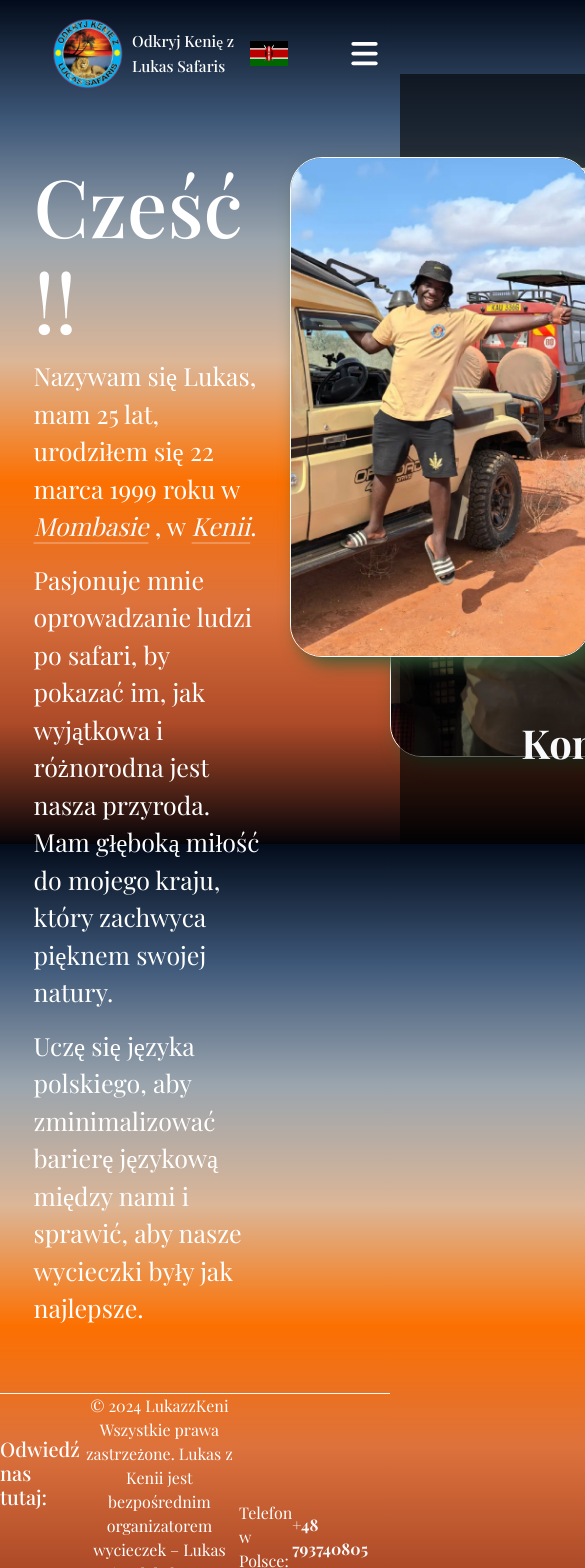
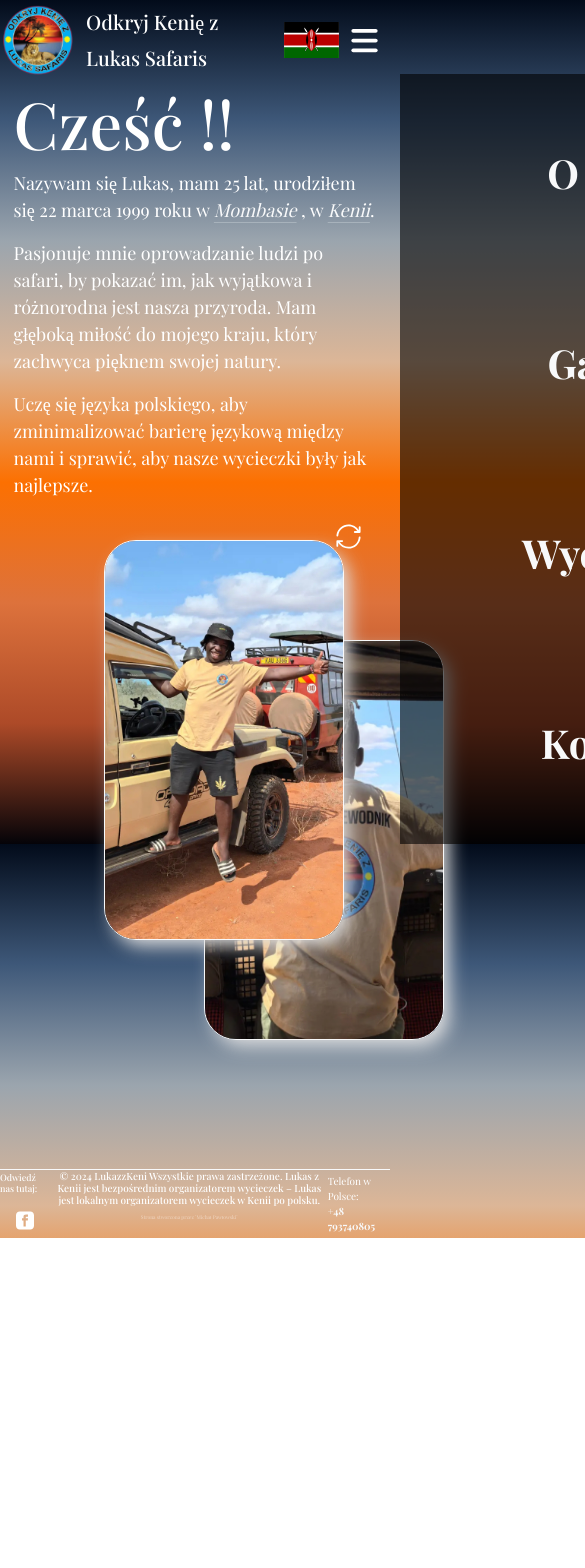
Before and after one commit to aJpaRmp/Odkrywaj-Kenie-z-Lucasem, a React (Vite) app: page /about in a window 390 px wide. Shown: the top 1568 px of the page, 585 px wide, since content can reach past the window. After the commit the page ends 1238 px from the top, so only its background shows below. Built offline with nearby package versions, Linux system fonts and the light colour scheme; a web font is replaced by a local one.

Commit message:
stworzenie media, poprawa stylow i class

```diff
--- a/src/components/About/About.jsx
+++ b/src/components/About/About.jsx
@@ -30,8 +30,8 @@ const About = () => {
   };
 
   return (
-    <section id="About" className="d-flex justify-content-around w-100">
-      <div className="oMnie d-flex flex-column justify-content-center align-item-center position-relative w-75">
+    <section id="About" className="d-flex justify-content-around w-100 p-1">
+      <div className="oMnie d-flex flex-column justify-content-center align-item-center col-xxl-8  col-xl-8 col-lg-7 col-md-7 col-sm-6 col-12">
         <div>
           <h1>Cześć !!</h1>
           <p>
@@ -63,7 +63,7 @@ const About = () => {
           </p>
         </div>
       </div>
-      <div className="div__me__img position-relative w-25">
+      <div className="div__me__img position-relative col-xxl-4  col-xl-4 col-lg-5 col-md-5 col-sm-6 col-12">
         {/* Zmieniamy kolejność obrazów na podstawie isSwapped */}
         <div
           className={`border rounded-5 border-light position-absolute overflow-hidden me me__first ${
@@ -89,7 +89,7 @@ const About = () => {
             alt="Moje zdjecie, miło cię widzieć"
           />
         </div>
-        <button type="button" id="me__arrow" className="btn btn-link" onClick={handleSwapImages}>
+        <button type="button" id="me__arrow" className="btn btn-link position-absolute" onClick={handleSwapImages}>
           <img loading="lazy" src={rotate} alt="strzałka zmieniająca widoczność zdjęcia" />
         </button>
       </div>
--- a/src/components/About/_about.scss
+++ b/src/components/About/_about.scss
@@ -25,9 +25,9 @@
     .me {
       width: 300px;
       height: 500px;
-      -webkit-box-shadow: 7px 8px 18px -2px rgba(55, 91, 55, 1);
-      -moz-box-shadow: 7px 8px 18px -2px rgba(55, 91, 55, 1);
-      box-shadow: 7px 8px 18px -2px rgba(55, 91, 55, 1);
+      -webkit-box-shadow: 7px 8px 18px -2px rgb(223, 223, 223);
+      -moz-box-shadow: 7px 8px 18px -2px rgb(223, 223, 223);
+      box-shadow: 7px 8px 18px -2px rgb(223, 223, 223);
       transition: top 0.5s ease, left 0.5s ease, z-index 0s 0.2s;
     }
     .me_img {
@@ -45,7 +45,6 @@
       left: 100px;
     }
     #me__arrow {
-      position: absolute;
       right: 0px;
       margin-right: 10px;
       top: 0px;
--- a/src/components/Contact/_form.scss
+++ b/src/components/Contact/_form.scss
@@ -13,7 +13,8 @@
 
     img {
       @include border;
-      transform: scale(0.85);
+      width: 450px;
+      height: 600px;
       transition: transform 0.3s ease;
 
       &:hover {
--- a/src/components/Footer/Footer.jsx
+++ b/src/components/Footer/Footer.jsx
@@ -4,20 +4,21 @@ const Footer = () => {
   return (
     <footer className="d-flex border-top border-light border-1  justify-content-between w-100">
       <div className="socialmedia  d-flex align-items-center justify-content-center flex-wrap">
-        <h4>Zapraszamy na:</h4>
         <h5>Odwiedź nas tutaj:</h5>
         <a href="https://www.facebook.com/ba.lucah.5" target="_blank">
           <img loading="lazy" id="facebook__img" src={facebook} alt="Odwiedź nas na facebooku" />
         </a>
       </div>
       <div className="prawa__autorkie text-center d-flex flex-column">
-        © 2024 LukazzKeni Wszystkie prawa zastrzeżone. Lukas z Kenii jest bezpośrednim organizatorem wycieczek – Lukas
-        jest lokalnym organizatorem wycieczek w Kenii po polsku.
+        <h6>
+          © 2024 LukazzKeni Wszystkie prawa zastrzeżone. Lukas z Kenii jest bezpośrednim organizatorem wycieczek – Lukas
+          jest lokalnym organizatorem wycieczek w Kenii po polsku.
+        </h6>
         <p id="author" className="opacity-50">
           Strona stworzona przez `Michał Pawłowski`
         </p>
       </div>
-      <div className="telefon d-flex align-items-center justify-content-center">
+      <div className="phone d-flex flex-column align-items-center justify-content-center">
         Telefon w Polsce:
         <a className="tel link-offset-2 link-underline link-underline-opacity-0 link-light" href="tel:+48 793740805">
           <strong> +48 793740805</strong>
--- a/src/components/Footer/_footer.scss
+++ b/src/components/Footer/_footer.scss
@@ -17,6 +17,6 @@ footer {
     font-size: 5px;
   }
   .tel {
-    margin-right: 22px;
+    margin-right: auto;
   }
 }
--- a/src/components/Gallery/Gallery.jsx
+++ b/src/components/Gallery/Gallery.jsx
@@ -43,7 +43,7 @@ const Gallery = () => {
     <section id="Gallery" className="w-100 d-flex flex-column justify-content-center align-items-center ">
       <div className="gallery ">
         <h1 className="text-center ">Zdjęcia</h1>
-        <ul className="gallery__ul d-flex flex-wrap">
+        <ul className="gallery__ul d-flex flex-wrap justify-content-center">
           {images.map((image, index) => (
             <li
               key={index}
--- a/src/components/Gallery/_gallery.scss
+++ b/src/components/Gallery/_gallery.scss
@@ -24,7 +24,7 @@
         cursor: pointer;
         margin: 20px;
         max-height: 235px;
-        max-width: 325px;
+        max-width: 320px;
         transition: transform 0.3s;
         img {
           height: 100%;
--- a/src/components/Header/_header.scss
+++ b/src/components/Header/_header.scss
@@ -5,7 +5,7 @@ header {
   .logo__name {
     #logo {
       width: 100px;
-      height: 101px;
+      height: 100px;
       margin: 3px;
     }
     h1 {
--- a/src/components/Trips/_trips.scss
+++ b/src/components/Trips/_trips.scss
@@ -1,5 +1,6 @@
 @use "../../style/mixin" as *;
 @use "../../style/variables";
+
 #Trips {
   padding: 2rem;
   color: variables.$white;
--- a/src/style/_body.scss
+++ b/src/style/_body.scss
@@ -15,23 +15,6 @@ body {
     #020b1a
   ) !important;
 }
-
 body::-webkit-scrollbar {
-  width: variables.$sb-size;
+  display: none;
 }
-
-body::-webkit-scrollbar-track {
-  background: variables.$sb-track-color;
-  border-radius: 5px;
-}
-
-body::-webkit-scrollbar-thumb {
-  background: variables.$sb-thumb-color;
-  border-radius: 5px;
-}
-
-@supports not selector(::-webkit-scrollbar) {
-  body {
-    scrollbar-color: variables.$sb-thumb-color variables.$sb-track-color;
-  }
-}
--- a/src/style/_media.scss
+++ b/src/style/_media.scss
@@ -5,6 +5,32 @@
     .img2 {
       width: 300px;
       height: 300px;
+    }
+  }
+}
+@media (max-width: 1250px) {
+  #main {
+    .info {
+      h1 {
+        font-size: 50px;
+      }
+    }
+    .info2 {
+      ul {
+        font-size: 20px;
+      }
+    }
+    .img1 {
+      width: 245px;
+      height: 495px;
+    }
+  }
+  #Contact {
+    .contact_img {
+      img {
+        width: 355px;
+        height: 525px;
+      }
     }
   }
 }
@@ -33,22 +59,51 @@
   .button__nav.clicked {
     border-radius: 10px;
   }
-}
-@media (max-width: 1250px) {
-  #main {
-    .info {
-      h1 {
-        font-size: 50px;
+  #Gallery {
+    .gallery {
+      .gallery__ul {
+        .gallery__item {
+          margin: 12px;
+        }
       }
     }
-    .info2 {
-      ul {
-        font-size: 20px;
+  }
+}
+@media (max-width: 1120px) {
+  #Gallery {
+    .gallery {
+      .gallery__ul {
+        .gallery__item {
+          margin: 10px;
+          max-height: 205px;
+          max-width: 300px;
+        }
       }
     }
-    .img1 {
-      width: 245px;
-      height: 495px;
+  }
+}
+@media (max-width: 1105px) {
+  footer {
+    h5 {
+      font-size: 12px;
+    }
+    h6 {
+      font-size: 12px;
+    }
+    .phone {
+      font-size: 13px;
+    }
+  }
+}
+@media (max-width: 1050px) {
+  #Gallery {
+    .gallery {
+      .gallery__ul {
+        .gallery__item {
+          max-height: 180px;
+          max-width: 250px;
+        }
+      }
     }
   }
 }
@@ -79,6 +134,65 @@
       margin: 0;
     }
   }
+  #About {
+    .div__me__img .me {
+      width: 240px;
+      height: 400px;
+    }
+  }
+  #Trips {
+    .wycieczki {
+      flex-direction: column;
+      div {
+        .div__main__img {
+          display: none !important;
+        }
+      }
+    }
+  }
+}
+@media (max-width: 900px) {
+  footer {
+    h5 {
+      font-size: 11px;
+    }
+    .prawa__autorkie {
+      width: 600px;
+      h6 {
+        font-size: 10px;
+      }
+    }
+    .phone {
+      font-size: 11px;
+    }
+  }
+  #Gallery {
+    .gallery {
+      .gallery__ul {
+        .gallery__item {
+          max-height: 235px;
+          max-width: 320px;
+        }
+      }
+    }
+  }
+
+  #Contact {
+    flex-direction: column-reverse;
+    .contact_img {
+      img {
+        width: 475px;
+        height: 600px;
+      }
+    }
+    form {
+      margin: 0px;
+      h3 {
+        font-size: 25px;
+        margin: 30px 0px;
+      }
+    }
+  }
 }
 @media (max-width: 820px) {
   #main {
@@ -105,6 +219,49 @@
       height: 215px;
     }
   }
+  #About {
+    .oMnie {
+      div {
+        p {
+          font-size: 22px;
+        }
+      }
+    }
+  }
+  footer {
+    .socialmedia {
+      h5 {
+        font-size: 11px;
+      }
+      #facebook__img {
+        width: 18px;
+      }
+    }
+    .prawa__autorkie {
+      width: 525px;
+    }
+    .phone {
+      font-size: 10px;
+    }
+  }
+}
+@media (max-width: 770px) {
+  #Gallery {
+    .gallery {
+      .gallery__ul {
+        .gallery__item {
+          max-height: 215px;
+          max-width: 300px;
+        }
+      }
+    }
+  }
+  #Contact {
+    form {
+      margin: 0px;
+      width: 90% !important;
+    }
+  }
 }
 @media (max-width: 740px) {
   #main {
@@ -129,11 +286,36 @@
       height: 190px;
     }
   }
+  #Gallery {
+    .gallery {
+      .gallery__ul {
+        .gallery__item {
+          max-height: 200px;
+          max-width: 285px;
+        }
+      }
+    }
+  }
+  footer {
+    .prawa__autorkie {
+      width: 505px;
+    }
+  }
+}
+@media (max-width: 720px) {
+  footer {
+    .prawa__autorkie {
+      width: 480px;
+    }
+  }
 }
 @media (max-width: 700px) {
   header {
     .logo__name {
-      transform: scale(0.8);
+      #logo {
+        width: 80px;
+        height: 80px;
+      }
     }
     h1 {
       .website {
@@ -142,18 +324,19 @@
     }
   }
   #main {
-    margin-bottom: 100px;
+    margin-bottom: 110px;
     .info {
+      margin-bottom: 50px;
       .info__span {
         margin-left: 0px;
         width: 99%;
-        font-size: 12px;
+        font-size: 14px;
       }
     }
     .info2 {
       ul {
         padding-left: 10px;
-        font-size: 13px;
+        font-size: 13.7px;
         font-weight: bold;
         li {
           .elephant {
@@ -165,17 +348,86 @@
     }
   }
   nav {
-    width: 100%;
+    width: 110%;
+  }
+  #Trips {
+    padding: 1.15rem;
+    .wycieczki {
+      article {
+        margin: 10px;
+      }
+    }
+  }
+  #About {
+    margin: 0px;
+    flex-direction: column;
+    .oMnie,
+    .div__me__img {
+      width: 100%;
+    }
+    .oMnie {
+      div {
+        max-width: 95%;
+        h1 {
+          font-size: 65px;
+        }
+        p {
+          font-size: 18px;
+        }
+      }
+    }
+
+    .div__me__img {
+      .one {
+        z-index: 1;
+        top: 25px;
+        left: 100px;
+      }
+      .two {
+        top: 125px;
+        left: 200px;
+      }
+    }
+  }
+  #Gallery {
+    .gallery {
+      .gallery__ul {
+        .gallery__item {
+          max-height: 175px;
+          max-width: 250px;
+        }
+      }
+    }
+  }
+  footer {
+    h6 {
+      font-size: 9px;
+    }
+    .prawa__autorkie {
+      width: 345px;
+    }
+    .socialmedia {
+      width: 16%;
+      h5 {
+        font-size: 10px;
+      }
+      #facebook__img {
+        margin: 2px;
+      }
+    }
   }
 }
 @media (max-width: 600px) {
   header {
     .logo__name {
-      transform: scale(0.7);
+      #logo {
+        width: 70px;
+        height: 70px;
+      }
     }
     h1 {
       .website {
-        font-size: 22px;
+        font-size: 20px;
       }
     }
     .button__nav {
@@ -183,7 +435,7 @@
     }
   }
   #main {
-    margin: 0;
+    margin-bottom: 40px;
     .info2 {
       ul {
         padding-left: 5px;
@@ -193,6 +445,16 @@
     .img2 {
       width: 185px;
       height: 185px;
+    }
+  }
+  #Gallery {
+    .gallery {
+      .gallery__ul {
+        .gallery__item {
+          max-height: 245px;
+          max-width: 325px;
+        }
+      }
     }
   }
 }
@@ -221,6 +483,24 @@
       height: 180px;
     }
   }
+  #Contact {
+    padding: 10px;
+
+    form {
+      padding: 20px;
+      width: 95% !important;
+    }
+  }
+  footer {
+    .prawa__autorkie {
+      width: 340px;
+    }
+    .socialmedia {
+      h5 {
+        font-size: 9px;
+      }
+    }
+  }
 }
 @media (max-width: 400px) {
   #main {
```
